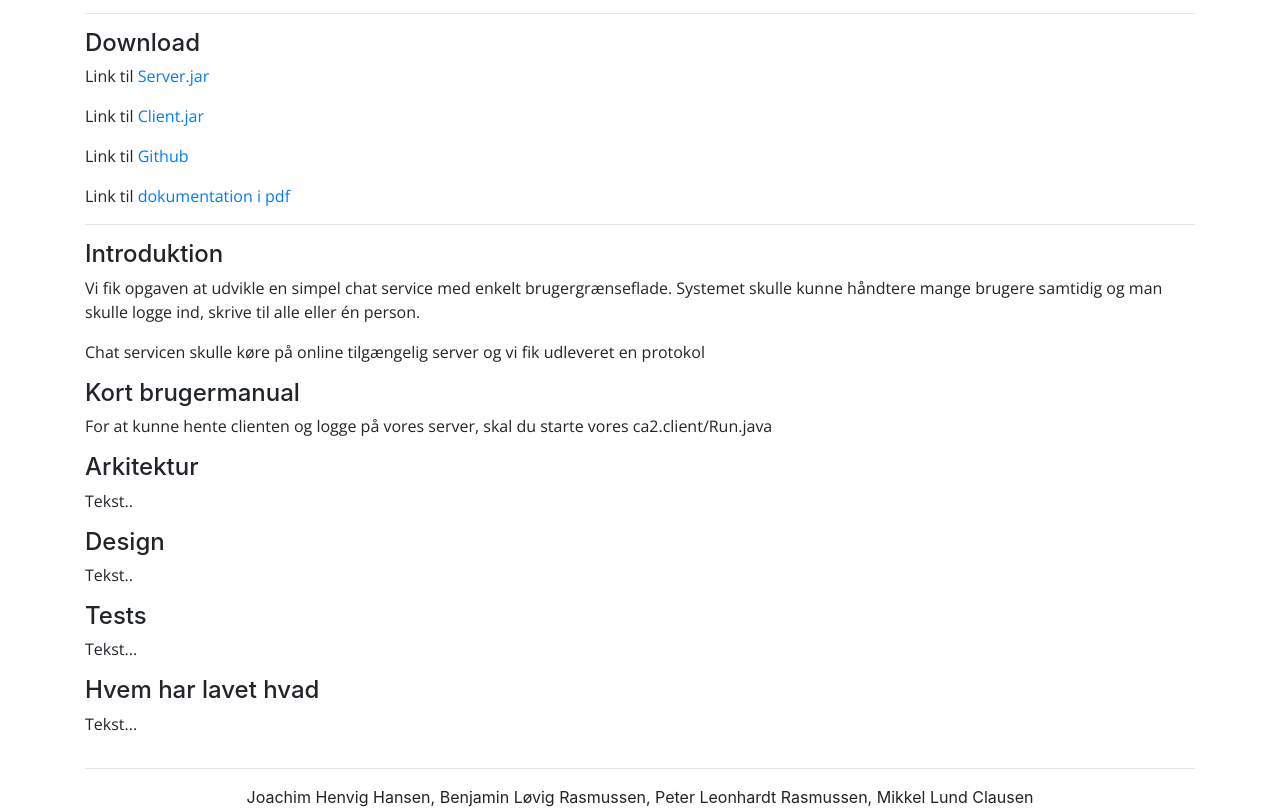
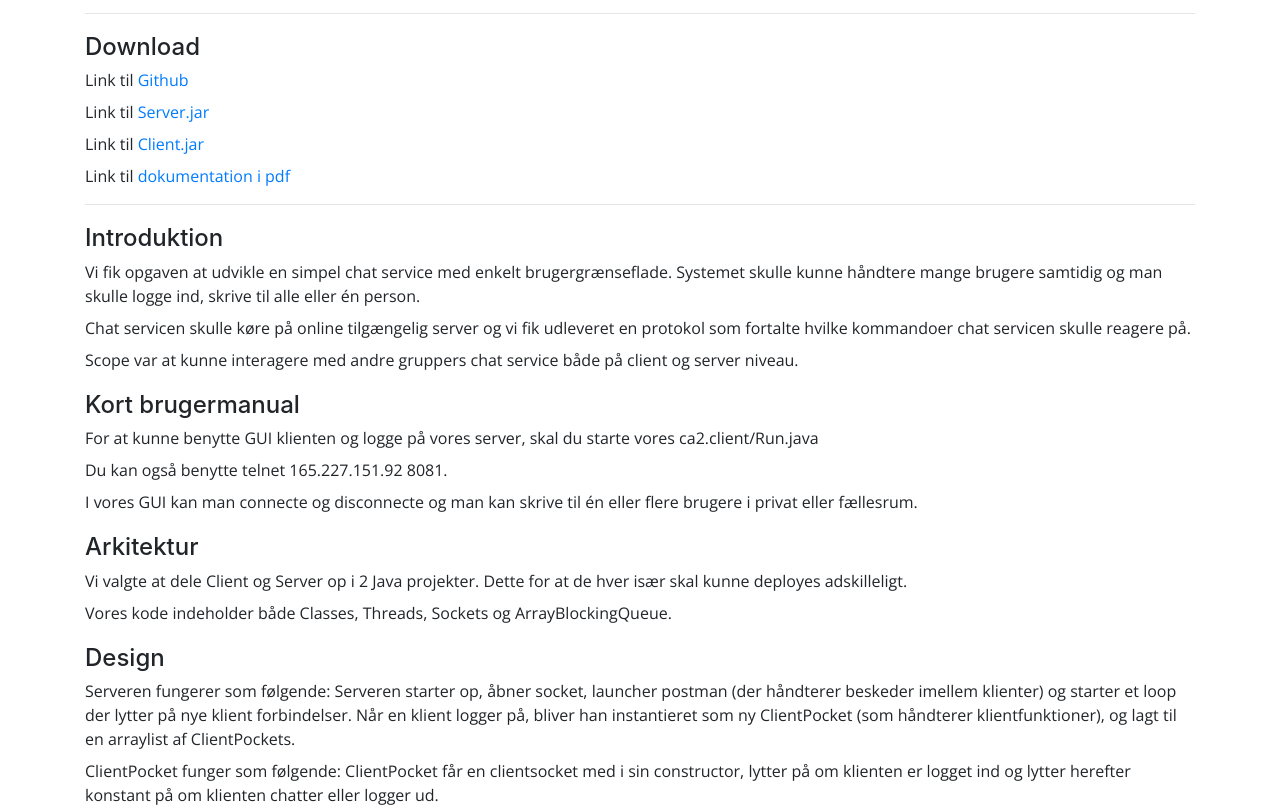
Before and after one commit to lundclausenDK/CA2, a plain HTML site: page CA2-Doc/public_html/index.html in a window 1280 px wide. Shown: the part 101-913 px from the top of the page. Drawn offline with nearby package versions, Linux system fonts and the light colour scheme.

Commit message:
Doc i progress og gitignore

```diff
--- a/CA2-Doc/public_html/css/styles.css
+++ b/CA2-Doc/public_html/css/styles.css
@@ -1,4 +1,5 @@
-p, header {font-family: 'Open Sans', sans-serif;}
-h1 {font-family: 'Raleway', sans-serif;}
+p, header {font-family: 'Open Sans', sans-serif; margin-bottom: 0.5rem;}
+h1 {font-family: 'Raleway', sans-serif; }
+h4 {margin-top: 20px;}
 
 header {background: greenyellow; margin-bottom: 20px; color: white; padding: 5px;}
--- a/CA2-Doc/public_html/index.html
+++ b/CA2-Doc/public_html/index.html
@@ -28,31 +28,37 @@
                     <hr>
 
                     <h4>Download</h4>
+                    <p>Link til <a href="https://github.com/lundclausenDK/CA2.git" target="_blank">Github</a></p>
                     <p>Link til <a href="">Server.jar</a></p>
                     <p>Link til <a href="">Client.jar</a></p>
-                    <p>Link til <a href="">Github</a></p>
                     <p>Link til <a href="">dokumentation i pdf</a> </p>
 
                     <hr>
 
                     <h4>Introduktion</h4>
                     <p>Vi fik opgaven at udvikle en simpel chat service med enkelt brugergrænseflade. Systemet skulle kunne håndtere mange brugere samtidig og man skulle logge ind, skrive til alle eller én person.</p>
-                    <p>Chat servicen skulle køre på online tilgængelig server og vi fik udleveret en protokol </p>
+                    <p>Chat servicen skulle køre på online tilgængelig server og vi fik udleveret en protokol som fortalte hvilke kommandoer chat servicen skulle reagere på.</p>
+                    <p>Scope var at kunne interagere med andre gruppers chat service både på client og server niveau.</p>
 
                     <h4>Kort brugermanual</h4>
-                    <p>For at kunne hente clienten og logge på vores server, skal du starte vores ca2.client/Run.java</p>
+                    <p>For at kunne benytte GUI klienten og logge på vores server, skal du starte vores ca2.client/Run.java</p>
+                    <p>Du kan også benytte telnet 165.227.151.92 8081.</p>
+                    <p>I vores GUI kan man connecte og disconnecte og man kan skrive til én eller flere brugere i privat eller fællesrum.</p>
 
                     <h4>Arkitektur</h4>
-                    <p>Tekst..</p>
+                    <p>Vi valgte at dele Client og Server op i 2 Java projekter. Dette for at de hver især skal kunne deployes adskilleligt.</p>
+                    <p>Vores kode indeholder både Classes, Threads, Sockets og ArrayBlockingQueue.</p>
 
                     <h4>Design</h4>
-                    <p>Tekst..</p>
+                    <p>Serveren fungerer som følgende: Serveren starter op, åbner socket, launcher postman (der håndterer beskeder imellem klienter) og starter et loop der lytter på nye klient forbindelser. Når en klient logger på, bliver han instantieret som ny ClientPocket (som håndterer klientfunktioner), og lagt til en arraylist af ClientPockets.</p>
+                    <p>ClientPocket funger som følgende: ClientPocket får en clientsocket med i sin constructor, lytter på om klienten er logget ind og lytter herefter konstant på om klienten chatter eller logger ud.</p>
+                    <p>Postman fungerer som følgende: Postman nedarver fra Thread og fungerer som en gammeldags telefondame, der parrer beskeder med klienter. Beskederne bliver tilføjet et ArrayBlockingQueue for herefter at blive fordelt simultant.</p>
 
                     <h4>Tests</h4>
                     <p>Tekst...</p>
 
                     <h4>Hvem har lavet hvad</h4>
-                    <p>Tekst...</p>
+                    <p>Vi har arbejdet efter modellen pair programming, så vores commits er ikke repræsentabel for aktuelt arbejde. Alle har kodet Java og været deltager i projektet.</p>
 
                 </div>
 
```
Also changed, not shown: 1 other file.
